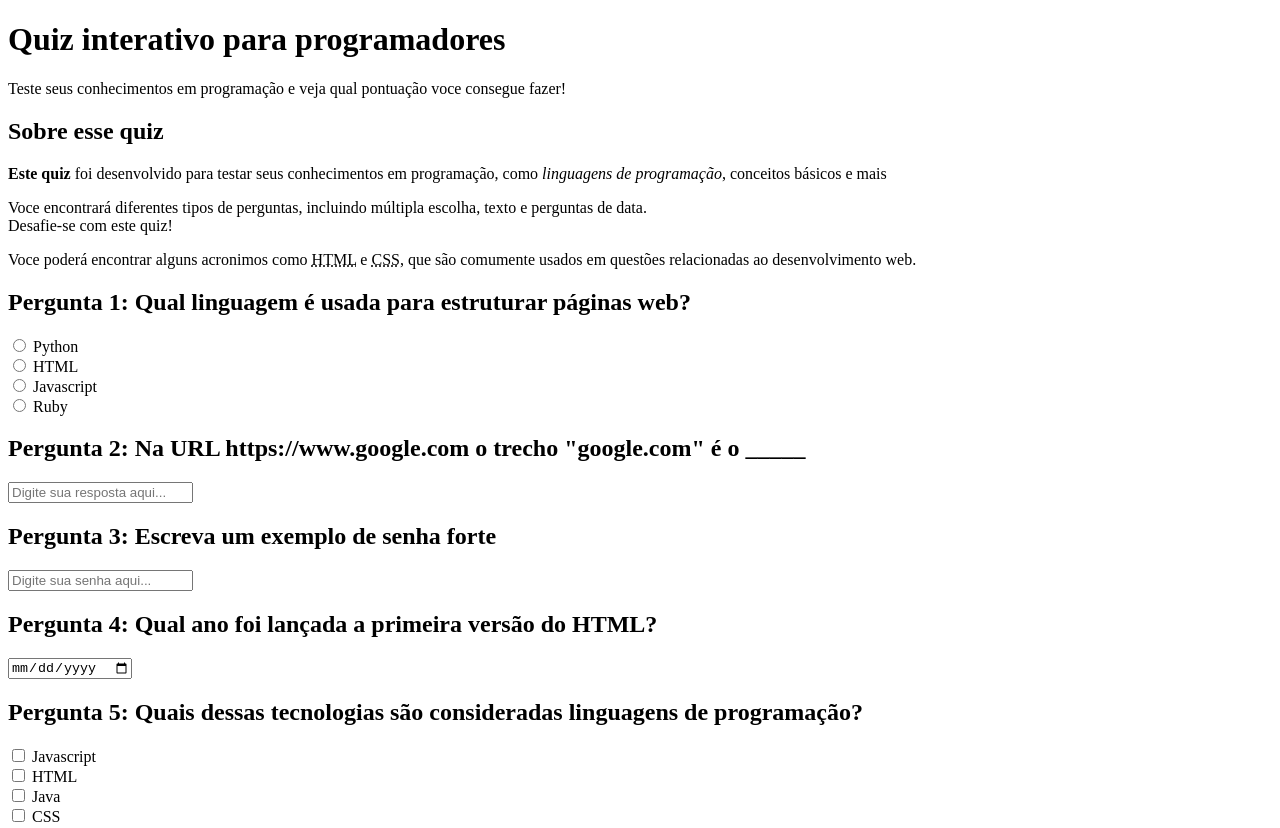
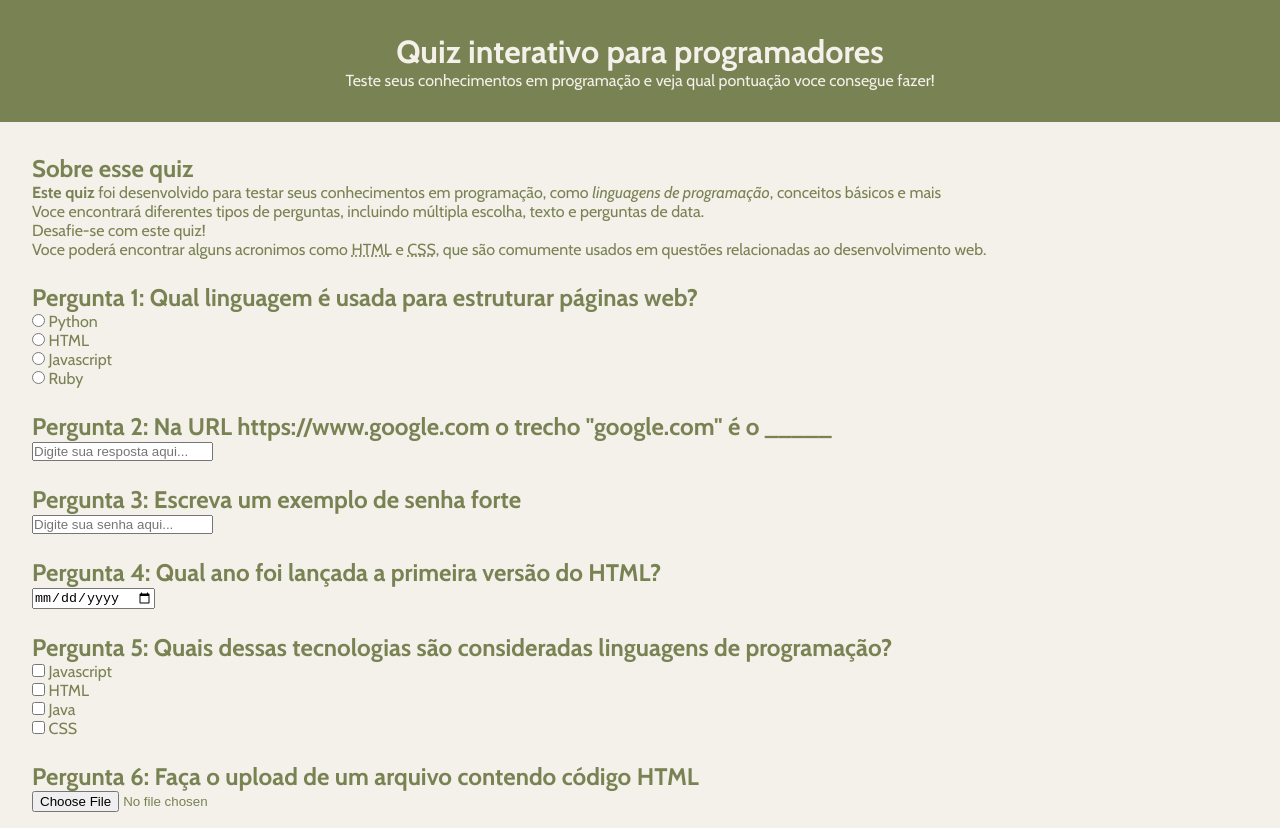
Before and after one commit to paulinsan/Estudo-Front-Web, a plain HTML site: page index.html in a window 1280 px wide. Shown: the top 828 px of the page. Drawn offline with nearby package versions, Linux system fonts and the light colour scheme.

Commit message:
adiciona arquivo de estilo e estrutura básica de CSS

```diff
--- a/index.html
+++ b/index.html
@@ -3,6 +3,7 @@
  <head>
     <meta charset="UTF-8">
     <meta name="viewport" content="width=device-width, initial-scale=1.0">
+    <link rel="stylesheet" href="style.css">
     <title>Quiz para programadores</title>
  </head>
  <body>
--- /dev/null
+++ b/style.css
@@ -0,0 +1,28 @@
+@import url('https://fonts.googleapis.com/css2?family=Cabin:ital,wght@0,400..700;1,400..700&display=swap');
+
+* {
+    margin: 0;
+    padding: 0;
+    box-sizing: border-box;
+}
+
+body {
+    background-color: #f4f0ea;
+    color: #798252;
+    font-family: "Cabin", sans-serif;
+    font-weight: 400;
+}
+
+header {
+    background-color: #798252;
+    color: #f4f0ea;
+    text-align: center;
+    padding: 2rem;
+}
+
+main {
+    padding: 2rem;
+    display: flex;
+    flex-direction: column;
+    gap: 1.5rem;
+}
```
